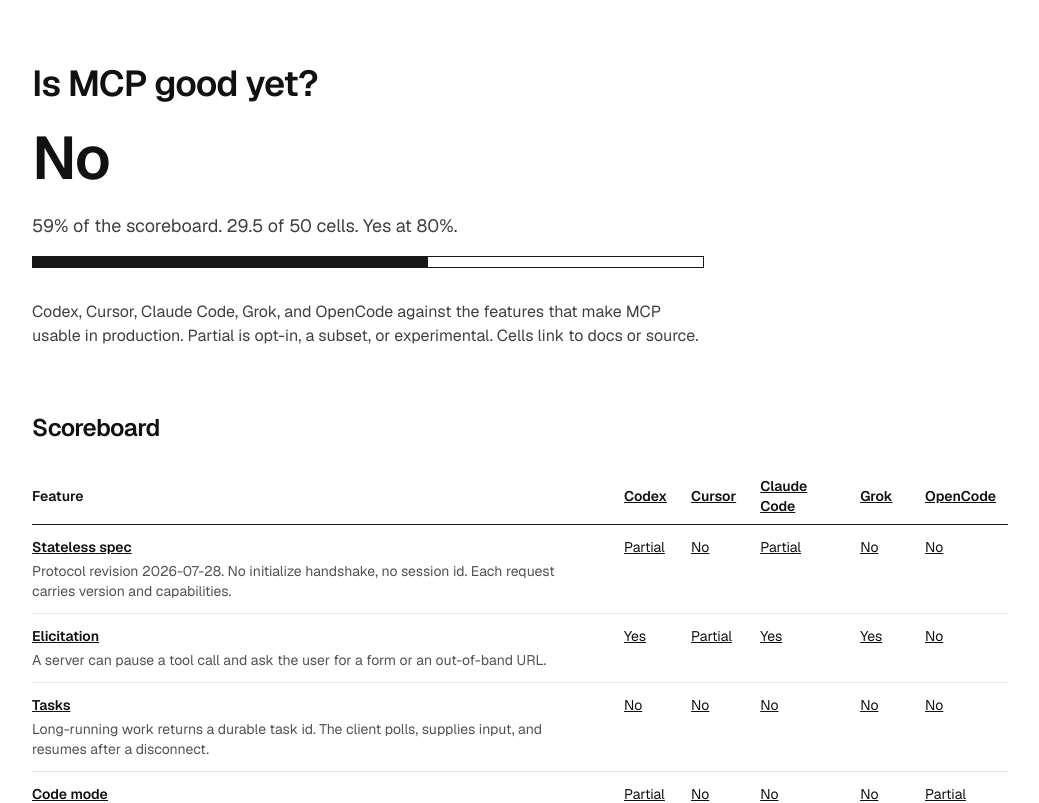
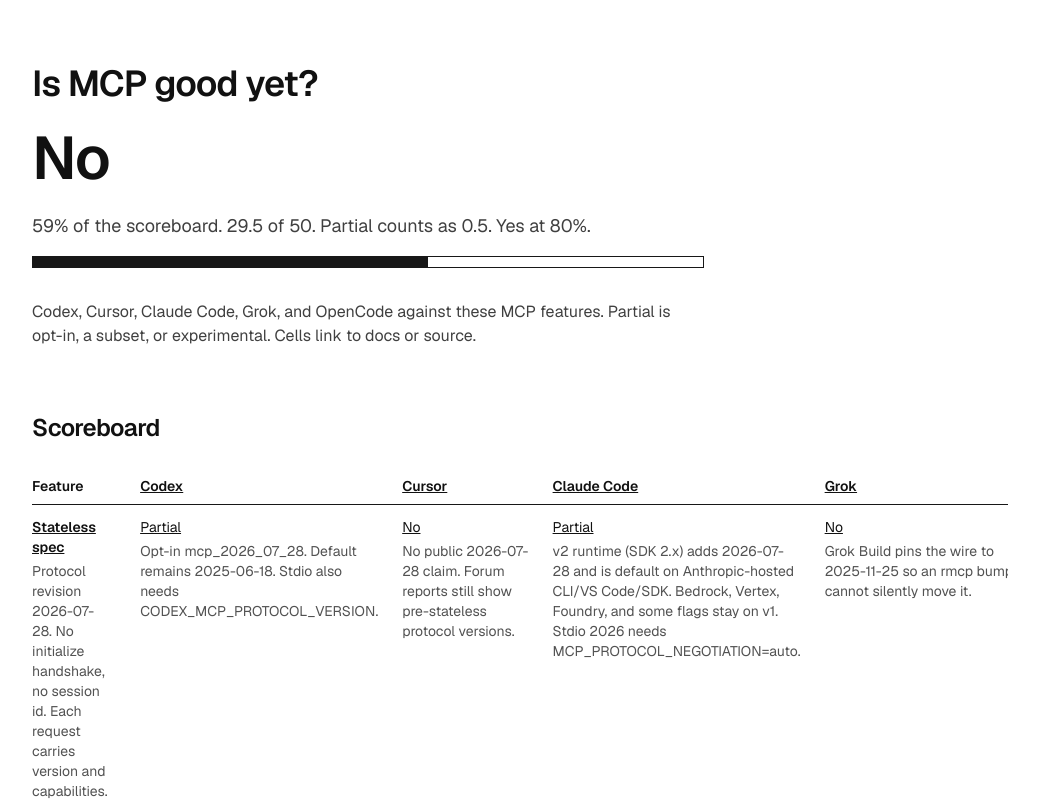
Before and after one commit to neon-solutions/ismcpgoodyet, a Next.js app: page / in a window 1280 px wide. Shown: the top 803 px of the page, without its empty margins (120-1159 px from the left). Built offline with nearby package versions, Linux system fonts and the light colour scheme.

Commit message:
Show each cell's notes and how Partial is scored.
The homepage only printed Yes/Partial/No, so a visitor could not tell opt-in from missing or why the bar was 29.5 of 50.

```diff
--- a/app/page.tsx
+++ b/app/page.tsx
@@ -31,7 +31,7 @@
         </p>
         <p className="mt-6 text-lg text-neutral-700">
           {site.percent} of the scoreboard. {site.score.filled} of{" "}
-          {site.score.total} cells. Yes at 80%.
+          {site.score.total}. Partial counts as 0.5. Yes at 80%.
         </p>
         <div
           className="mt-4 h-3 w-full border border-neutral-900"
@@ -40,9 +40,9 @@
           <div className="h-full bg-neutral-900" style={{ width: barWidth }} />
         </div>
         <p className="mt-8 text-base text-neutral-700">
-          Codex, Cursor, Claude Code, Grok, and OpenCode against the features
-          that make MCP usable in production. Partial is opt-in, a subset, or
-          experimental. Cells link to docs or source.
+          Codex, Cursor, Claude Code, Grok, and OpenCode against these MCP
+          features. Partial is opt-in, a subset, or experimental. Cells link to
+          docs or source.
         </p>
       </header>
 
@@ -97,6 +97,9 @@
                         ) : (
                           label
                         )}
+                        {cell.notes ? (
+                          <p className="mt-1 text-neutral-600">{cell.notes}</p>
+                        ) : null}
                       </td>
                     );
                   })}
```
